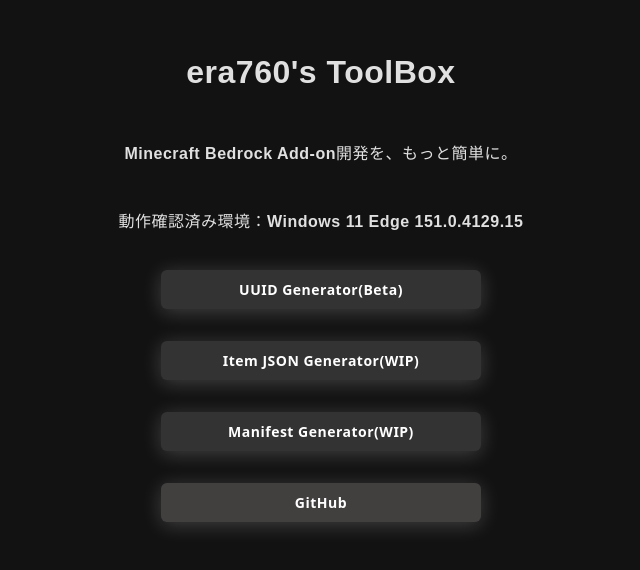
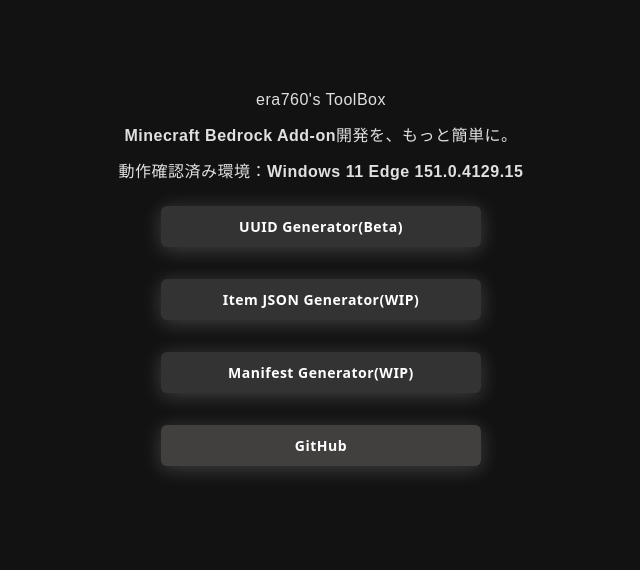
Before and after one commit to era760/era760-toolbox, a Vue app: page / in a window 1280 px wide. Shown: the part 118-688 px from the top of the page, without its empty margins (319-959 px from the left). Built offline with nearby package versions, Linux system fonts and the light colour scheme.

Commit message:
chore: setup tailwindcss

```diff
--- a/src/main.ts
+++ b/src/main.ts
@@ -1,6 +1,7 @@
 import { createApp } from 'vue'
 import App from './App.vue'
 import router from './router'
+import './style.css'
 
 const app = createApp(App)
 app.use(router)
--- /dev/null
+++ b/src/style.css
@@ -0,0 +1 @@
+@import "tailwindcss";
```
